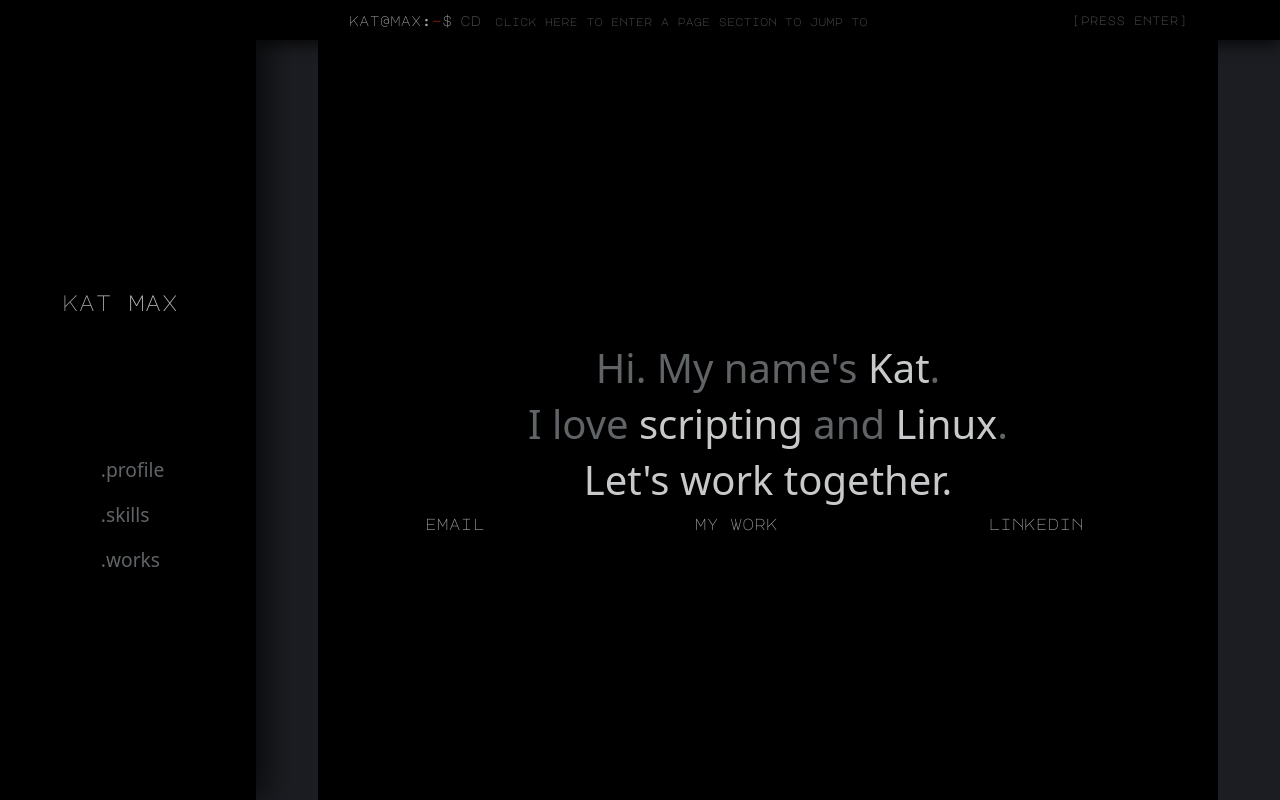
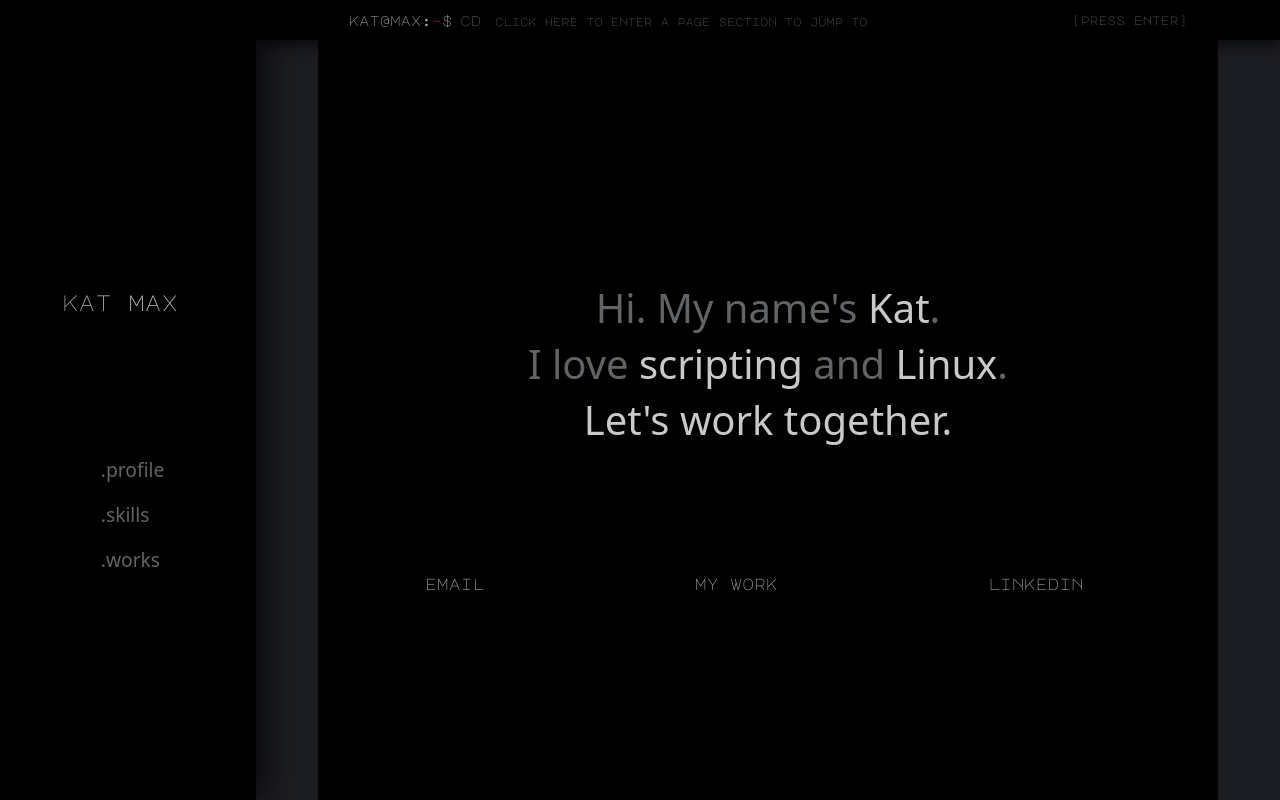
Before and after one commit to kodebandit/website, a website: page src/index.html in a window 1280 px wide. Shown: the top 800 px of the page. Drawn offline with Linux system fonts and the light colour scheme.

Commit message:
fixed style issue on home

```diff
--- a/src/css/main.css
+++ b/src/css/main.css
@@ -243,7 +243,7 @@ section#home h1{
     color:var(--text-dark);
     width:100%;
 }
-section.home h1:last-of-type{
+section#home h1:last-of-type{
     padding-bottom:15%;
 }
 .cycle{
```
